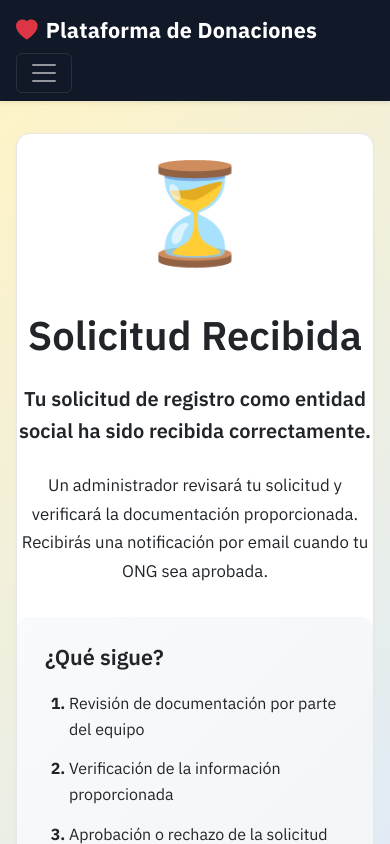
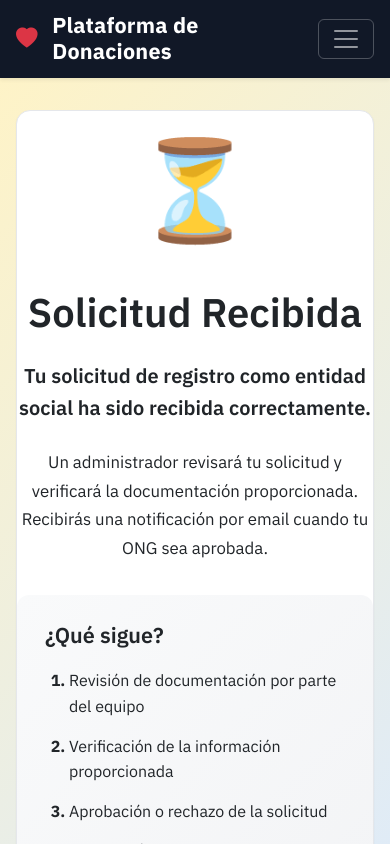
Before and after one commit to oiercar19/PFG-Plataforma-Donaciones, a React (Create React App) app in the folder frontend/: page /ong-pending in a window 390 px wide. Shown: the top 844 px of the page. Built offline with nearby package versions, Linux system fonts and the light colour scheme; no server answers.

Commit message:
feat (Frontend): responsive design for Navbar component

```diff
--- a/frontend/src/components/Navbar.css
+++ b/frontend/src/components/Navbar.css
@@ -9,3 +9,61 @@
     font-size: 0.7rem;
     padding: 0.25em 0.45em;
 }
+
+/* Responsive navbar tweaks */
+.navbar .navbar-brand {
+    display: flex;
+    align-items: center;
+    gap: 0.4rem;
+    white-space: nowrap;
+}
+
+@media (max-width: 991.98px) {
+    .navbar .navbar-brand {
+        white-space: normal;
+        line-height: 1.2;
+        font-size: 1.05rem;
+        max-width: 70%;
+    }
+
+    .navbar .navbar-toggler {
+        border-color: rgba(255, 255, 255, 0.25);
+    }
+
+    .navbar .navbar-collapse {
+        padding: 0.75rem 0 0.5rem;
+    }
+
+    .navbar .navbar-nav {
+        align-items: stretch;
+        gap: 0.25rem;
+    }
+
+    .navbar .nav-link,
+    .navbar .dropdown-toggle {
+        display: flex;
+        align-items: center;
+        padding: 0.55rem 0.75rem;
+        border-radius: 10px;
+    }
+
+    .navbar .nav-link:hover,
+    .navbar .dropdown-toggle:hover {
+        background: rgba(255, 255, 255, 0.08);
+    }
+
+    .navbar .btn {
+        width: 100%;
+        justify-content: center;
+        margin-top: 0.5rem;
+    }
+
+    .chat-nav-link {
+        padding-right: 0.75rem;
+    }
+
+    .chat-nav-link .chat-badge {
+        top: 6px;
+        right: 10px;
+    }
+}
```
